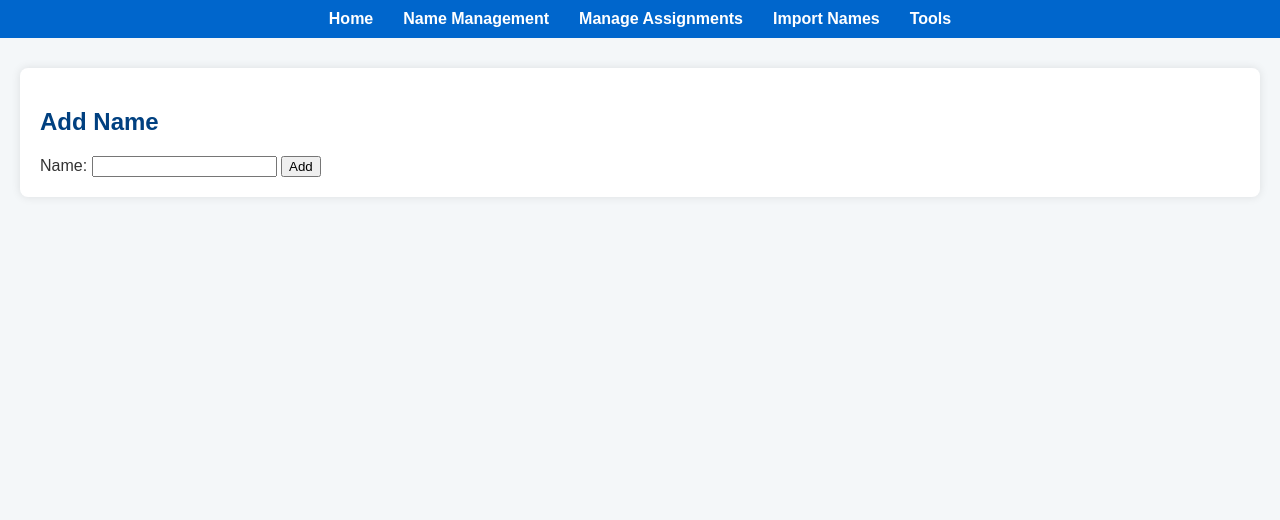
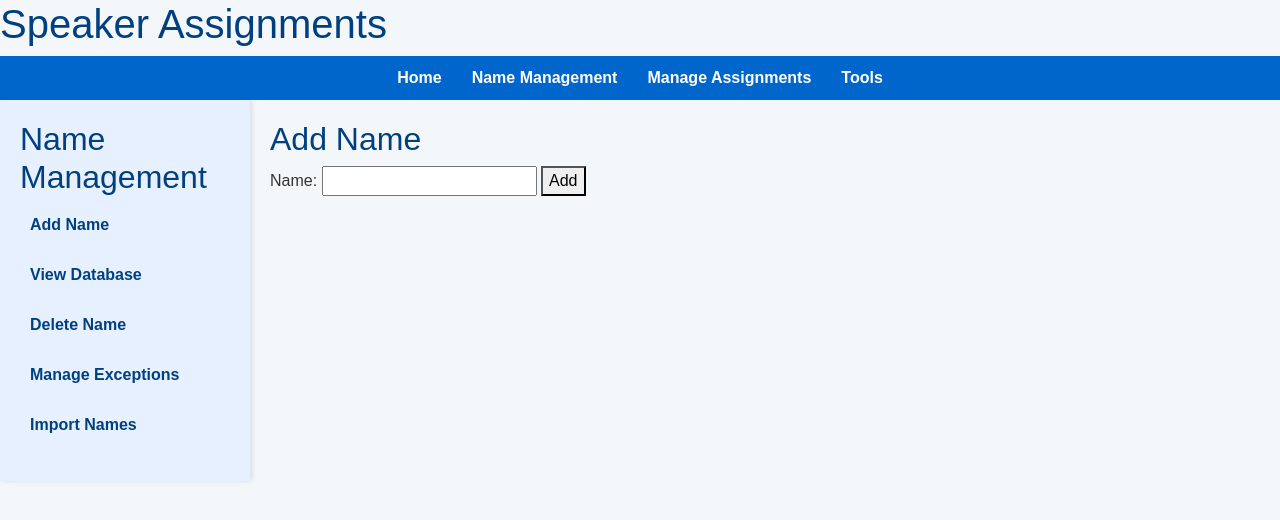
Before and after one commit to warranmav/speaker_assignments_web, a Flask app: page /name_management/add in a window 1280 px wide. Shown: the top 520 px of the page. Run offline with Flask 3, Linux system fonts and the light colour scheme; some libraries are stand-ins or nearby versions.

Commit message:
SWA-28 persistant sidebar added and exceptions sub menu added

```diff
--- a/app/routes/assign.py
+++ b/app/routes/assign.py
@@ -9,6 +9,10 @@ bp = Blueprint('assign', __name__, url_prefix='/assign')
 # Manage Assignments Menu
 @bp.route('/manage_assignments_menu', methods=['GET'])
 def manage_assignments_menu():
+    return render_template('manage_assignments_menu.html')
+
+@bp.route('/')
+def index():
     return render_template('manage_assignments_menu.html')
 
 # Route to assign a talk
--- a/app/routes/name_management.py
+++ b/app/routes/name_management.py
@@ -6,6 +6,10 @@ bp = Blueprint('name_management', __name__, url_prefix='/name_management')
 
 @bp.route('/menu', methods=['GET'])
 def name_management_menu():
+    return render_template('name_management_menu.html')
+
+@bp.route('/')
+def index():
     return render_template('name_management_menu.html')
 
 
@@ -54,6 +58,6 @@ def view_database():
     return render_template('view_database.html', records=records)
 
 
-@bp.route('/exceptions', methods=['GET'])
+@bp.route('/exception', methods=['GET'])
 def manage_exceptions():
     return render_template('manage_exceptions.html')
--- a/app/templates/base.html
+++ b/app/templates/base.html
@@ -3,22 +3,53 @@
     <head>
         <meta charset="UTF-8">
         <meta name="viewport" content="width=device-width, initial-scale=1.0">
-    <title>Speaker Assignments</title>
+        <title>{% block title %}Speaker Assignments{% endblock %}</title>
+
+        <!-- Include Bootstrap CSS -->
+        <link href="https://stackpath.bootstrapcdn.com/bootstrap/4.5.2/css/bootstrap.min.css" rel="stylesheet">
+
+        <!-- Your custom styles -->
         <link rel="stylesheet" href="{{ url_for('static', filename='css/style.css') }}">
     </head>
+
 <body>
+
+    <header>
+        <h1>Speaker Assignments</h1>
         <nav>
-        <!-- Navigation links -->
             <ul>
                 <li><a href="{{ url_for('main.index') }}">Home</a></li>
-            <li><a href="{{ url_for('name_management.name_management_menu') }}">Name Management</a></li>
-            <li><a href="{{ url_for('assign.manage_assignments_menu') }}">Manage Assignments</a></li>
-            <li><a href="{{ url_for('import_names.import_names') }}">Import Names</a></li>
-            <li><a href="{{ url_for('tools.cleanup_db') }}">Tools</a></li>
+                <li><a href="{{ url_for('name_management.index') }}">Name Management</a></li>
+                <li><a href="{{ url_for('assign.index') }}">Manage Assignments</a></li>
+                <li><a href="#">Tools</a></li>
             </ul>
         </nav>
-    <div class="container">
-        {% block content %}{% endblock %}
+    </header>
+
+    <div class="main-content">
+        <div class="sidebar">
+            {% block sidebar %}
+            {% if 'name_management' in request.endpoint %}
+                {% include 'sidebars/name_management_menu.html' %}
+            {% elif 'assign' in request.endpoint %}
+                {% include 'sidebars/manage_assignments_menu.html' %}
+            {% endif %}
+            {% endblock %}
         </div>
+        <div class="content">
+            {% block content %}
+            {% endblock %}
+        </div>
+    </div>
+
+    <!-- Include jQuery (necessary for Bootstrap's JavaScript plugins) -->
+    <script src="https://code.jquery.com/jquery-3.5.1.slim.min.js"></script>
+
+    <!-- Include Popper.js (required for some Bootstrap components) -->
+    <script src="https://cdn.jsdelivr.net/npm/@popperjs/core@2.9.3/dist/umd/popper.min.js"></script>
+
+    <!-- Include Bootstrap JavaScript -->
+    <script src="https://stackpath.bootstrapcdn.com/bootstrap/4.5.2/js/bootstrap.min.js"></script>
+
 </body>
 </html>
--- /dev/null
+++ b/app/templates/sidebars/manage_assignments_menu.html
@@ -0,0 +1,6 @@
+<h2>Manage Assignments</h2>
+<ul>
+    <li><a href="{{ url_for('assign.assign_talk') }}" class="{% if request.endpoint == 'assign.assign_talk' %}active{% endif %}">Assign Talk</a></li>
+    <li><a href="{{ url_for('assign.manage_assignments') }}" class="{% if request.endpoint == 'assign.manage_assignments' %}active{% endif %}">Manage Assignments</a></li>
+    <li><a href="{{ url_for('view.view_assignments') }}" class="{% if request.endpoint == 'view.view_assignments' %}active{% endif %}">View Assignments</a></li>
+</ul>
--- /dev/null
+++ b/app/templates/sidebars/name_management_menu.html
@@ -0,0 +1,16 @@
+<h2>Name Management</h2>
+<ul class="list-unstyled">
+    <li><a class="d-block py-2" href="{{ url_for('name_management.add_name') }}">Add Name</a></li>
+    <li><a class="d-block py-2" href="{{ url_for('name_management.view_database') }}">View Database</a></li>
+    <li><a class="d-block py-2" href="{{ url_for('name_management.delete_name') }}">Delete Name</a></li>
+    <li>
+        <a class="d-block py-2" href="#exceptions-submenu" data-toggle="collapse" aria-expanded="false" aria-controls="exceptions-submenu">Manage Exceptions</a>
+        <ul id="exceptions-submenu" class="collapse list-unstyled pl-3">
+            <li><a class="d-block py-1" href="{{ url_for('exception.add_exception') }}">Add Exception</a></li>
+            <li><a class="d-block py-1" href="{{ url_for('exception.update_exception') }}">Update Exception</a></li>
+            <li><a class="d-block py-1" href="{{ url_for('exception.remove_exception') }}">Remove Exception</a></li>
+            <li><a class="d-block py-1" href="{{ url_for('exception.set_available') }}">Set as Available</a></li>
+        </ul>
+    </li>
+    <li><a class="d-block py-2" href="{{ url_for('import_names.import_names') }}">Import Names</a></li>
+</ul>
```
Also changed, not shown: app/static/css/style.css (+12 -0 lines), speaker_assignment.db. Lines whose indentation alone changed are shown as unchanged.
